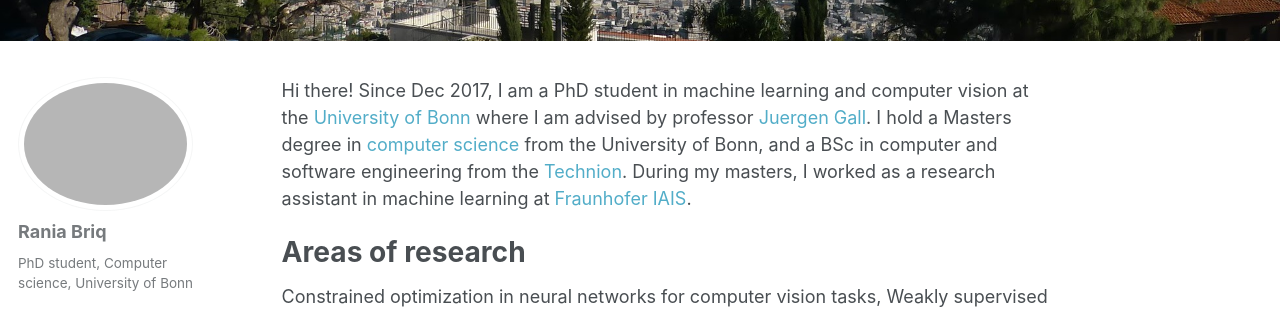
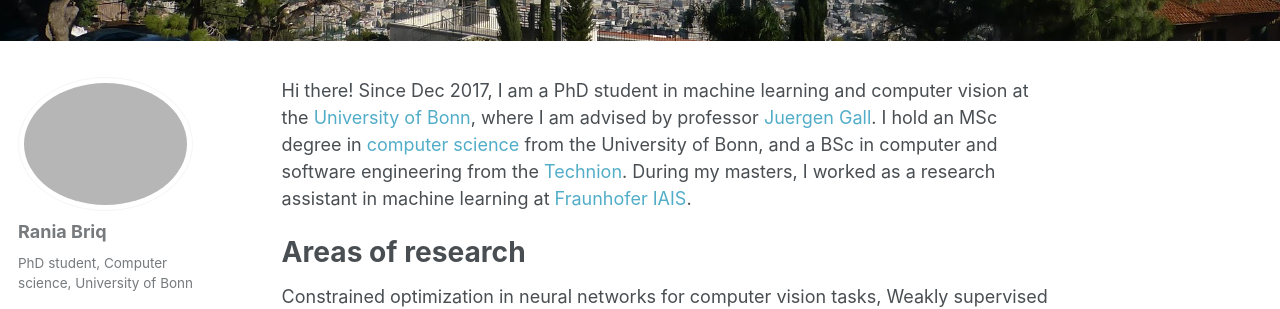
Before and after one commit to briqr/briqr.github.io, a Jekyll site: the page built from _pages/about.md, in a window 1280 px wide. Shown: the part 222-531 px from the top of the page. Built offline with Jekyll 4.4.1, drawn with Linux system fonts in a browser that asks for light colours.

Commit message:
Update about.md

```diff
--- a/_pages/about.md
+++ b/_pages/about.md
@@ -14,7 +14,7 @@ redirect_from:
 ---
 
 
-Hi there! Since Dec 2017, I am a PhD student in machine learning and computer vision at the [University of Bonn](https://www.uni-bonn.de/) where I am advised by professor [Juergen Gall](https://pages.iai.uni-bonn.de/gall_juergen/). I hold a Masters degree in [computer science](https://www.informatik.uni-bonn.de/en) from the University of Bonn, and a BSc in computer and software engineering from the [Technion](https://www.technion.ac.il/en).
+Hi there! Since Dec 2017, I am a PhD student in machine learning and computer vision at the [University of Bonn](https://www.uni-bonn.de/), where I am advised by professor [Juergen Gall](https://pages.iai.uni-bonn.de/gall_juergen/). I hold an MSc degree in [computer science](https://www.informatik.uni-bonn.de/en) from the University of Bonn, and a BSc in computer and software engineering from the [Technion](https://www.technion.ac.il/en).
 During my masters, I worked as a research assistant in machine learning at [Fraunhofer IAIS](https://www.iais.fraunhofer.de/).
 
 
```
